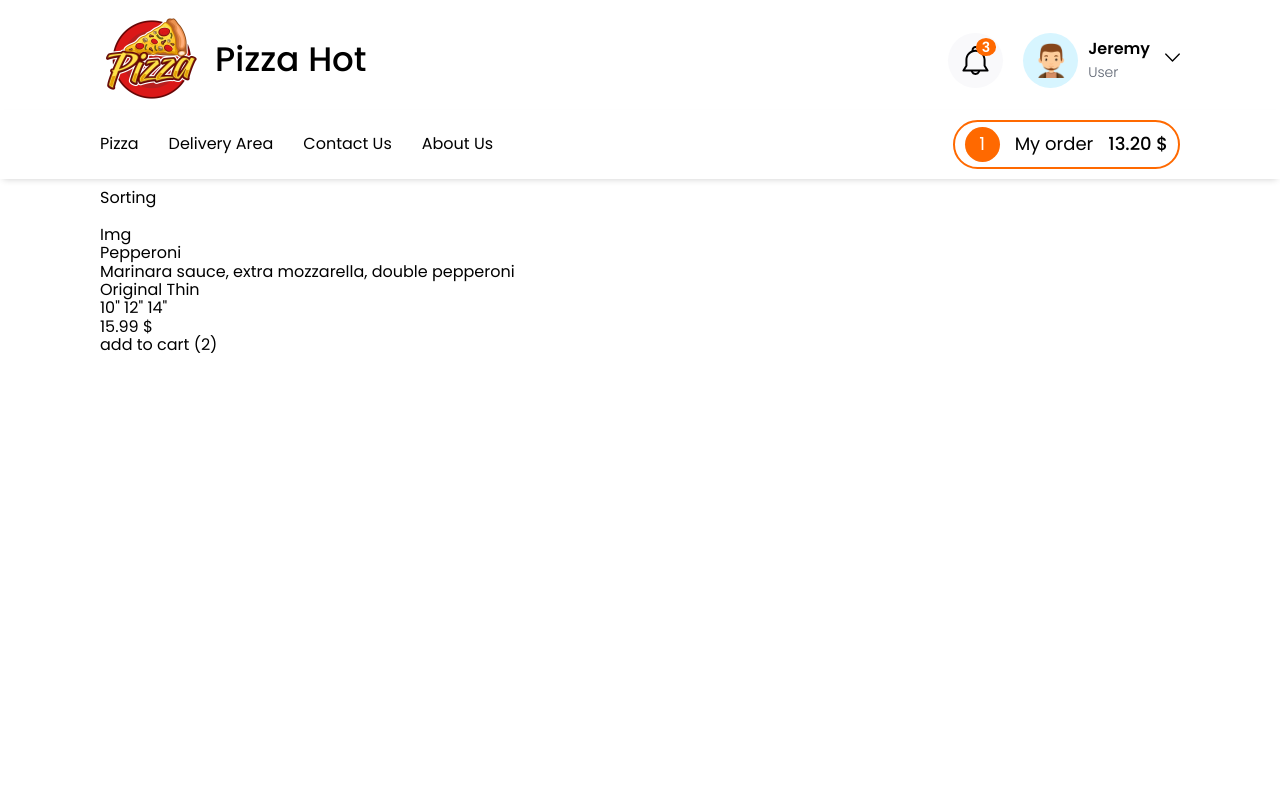
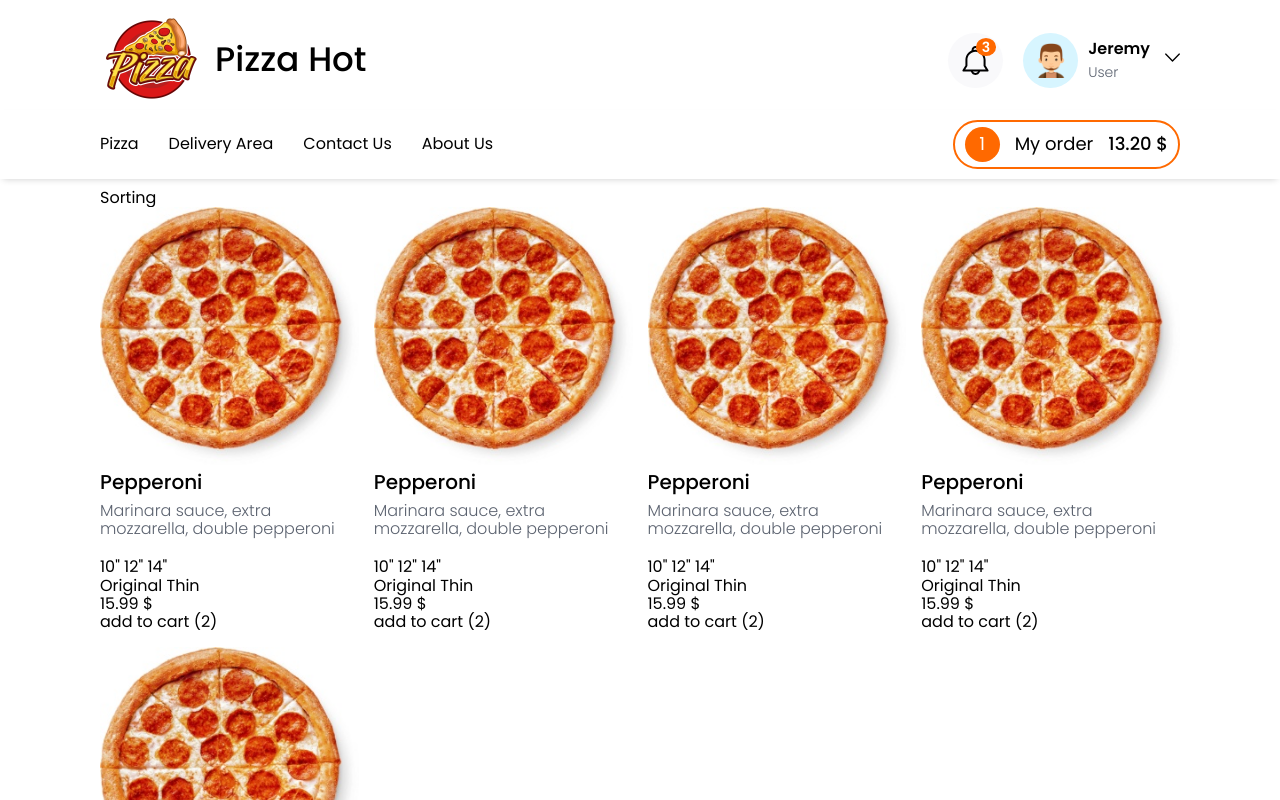
Before and after one commit to AleksandrPuhov/pizza-app, a React (Create React App) app: page / in a window 1280 px wide. Shown: the top 800 px of the page. Built offline with nearby package versions, Linux system fonts and the light colour scheme; the HTML template or start-up script is replaced by a standard one.

Commit message:
Working on pizzas list

```diff
--- a/src/components/Person/Person.tsx
+++ b/src/components/Person/Person.tsx
@@ -2,7 +2,6 @@ import { ReactComponent as BellSvg } from '../../assets/icons/bell.svg';
 import { ReactComponent as DownArrow } from '../../assets/icons/down-arrow.svg';
 
 import UserAvatar from '../../assets/images/user-avatar.png';
-import ReactAux from '../../hoc/ReactAux/ReactAux';
 import Notif from '../Notif/Notif';
 
 type personType = {
@@ -49,17 +48,12 @@ const Person = ({ personSmall = false }: personProps) => {
     );
 
     const personAvatarCharacter: JSX.Element = (
-        <ReactAux>
         <p
             className="Person-avatar__character"
             style={{ color: person.avatarTextColor }}
         >
             {person.name.charAt(0).toUpperCase()}
         </p>
-            {person.notificationsNum > 0 ? (
-                <Notif num={person.notificationsNum} />
-            ) : null}
-        </ReactAux>
     );
 
     return (
--- a/src/components/PizzasItem/PizzasItem.scss
+++ b/src/components/PizzasItem/PizzasItem.scss
@@ -1,2 +1,14 @@
 .PizzasItem {
+    &__img {
+        width: 100%;
+    }
+    &__name {
+        font-size: 20px;
+        font-weight: 500;
+    }
+    &__info {
+        margin: 8px 0 20px;
+        color: $textInfoColor;
+        font-weight: 300;
+    }
 }
--- a/src/components/PizzasItem/PizzasItem.tsx
+++ b/src/components/PizzasItem/PizzasItem.tsx
@@ -1,27 +1,39 @@
+type pizzaItemType = {
+    img: string;
+    name: string;
+    text: string;
+    pizzaDough: string;
+    pizzaSize: string;
+    price: number;
+};
+
 const PizzasItem = () => {
     const doughType: string[] = ['Original', 'Thin'];
     const sizeType: string[] = ['10"', '12"', '14"'];
 
-    const pizzaItem = {
-        img: '123',
+    const pizzaItem: pizzaItemType = {
+        img: 'pepperoni-img.jpg',
         name: 'Pepperoni',
         text: 'Marinara sauce, extra mozzarella, double pepperoni',
-        pizzaDough: 1,
-        pizzaSize: 1,
-
+        pizzaDough: doughType[0],
+        pizzaSize: sizeType[0],
+        price: 1599,
     };
 
     return (
-        <div className="PizzasItem">
-            <img src="" alt="" />
-            <p>Img</p>
-            <p>Pepperoni</p>
-            <p>Marinara sauce, extra mozzarella, double pepperoni</p>
+        <li className="PizzasItem">
+            <img
+                className="PizzasItem__img"
+                src={'/pizzas-img/' + pizzaItem.img}
+                alt="Pizza"
+            />
+            <h3 className="PizzasItem__name">{pizzaItem.name}</h3>
+            <p className="PizzasItem__info">{pizzaItem.text}</p>
+            <p>10" 12" 14"</p>
             <p>Original Thin</p>
-            <p>10" 12" 14"</p>
-            <p>15.99 $</p>
+            <p>{(pizzaItem.price / 100).toFixed(2) + ' $'}</p>
             <p>add to cart (2)</p>
-        </div>
+        </li>
     );
 };
 export default PizzasItem;
--- a/src/components/PizzasList/PizzasList.scss
+++ b/src/components/PizzasList/PizzasList.scss
@@ -1,2 +1,5 @@
 .PizzasList {
+    display: grid;
+    grid-gap: 15px;
+    grid-template-columns: 1fr 1fr 1fr 1fr;
 }
--- a/src/components/PizzasList/PizzasList.tsx
+++ b/src/components/PizzasList/PizzasList.tsx
@@ -3,9 +3,11 @@ import PizzasItem from '../PizzasItem/PizzasItem';
 const PizzasList = () => {
     return (
         <ul className="PizzasList">
-            <li>
-                <PizzasItem />
-            </li>
+            <PizzasItem />
+            <PizzasItem />
+            <PizzasItem />
+            <PizzasItem />
+            <PizzasItem />
         </ul>
     );
 };
```
Also changed, not shown: package.json (+10 -10 lines), src/setupTests.js (added, +5 -0 lines), public/pizzas-img/pepperoni-img.jpg (renamed from src/assets/pizzas-img/pizza-img.jpg), 1 other file (tests, documents, lock files or other folders). Lines whose indentation alone changed are shown as unchanged.
